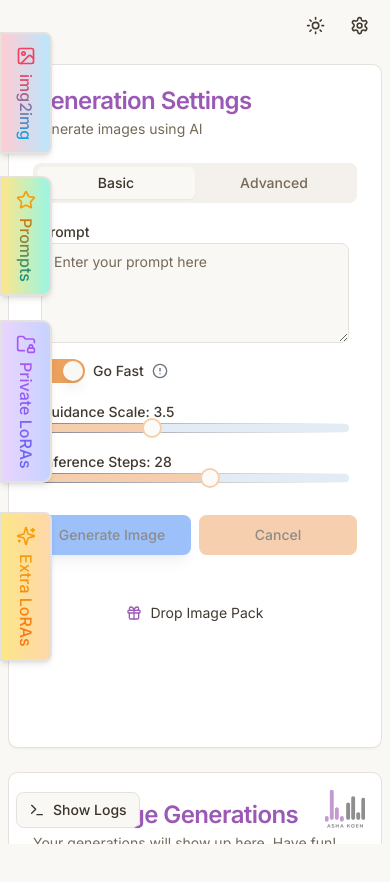
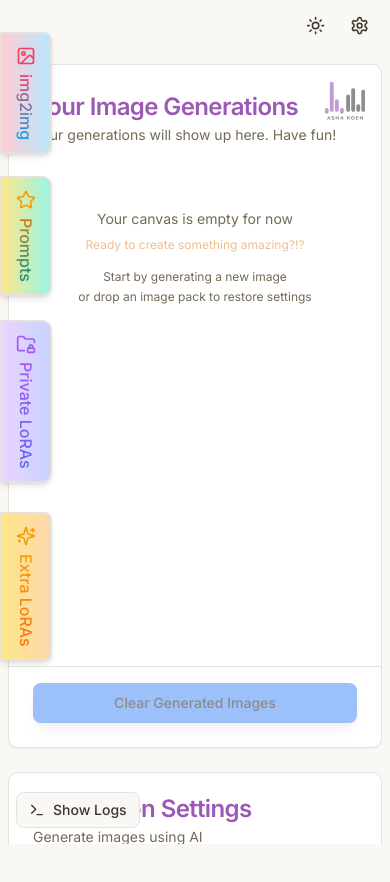
Before and after one commit to ashakoen/next-js-flux1-replicate, a Next.js app: page / in a window 390 px wide. Shown: the top 882 px of the page. Before the commit the page ends 844 px from the top, so only its background shows below. Built offline with nearby package versions, Linux system fonts and the light colour scheme.

Commit message:
reorder cards for mobile displays

```diff
--- a/src/app/page.tsx
+++ b/src/app/page.tsx
@@ -1318,7 +1318,7 @@ if (config.model.includes('flux')) {
 						setFormData={setFormData}
 					/>
 
-					<div className="middle-column">
+<div className="middle-column order-2 md:order-1">
 						<GenerationSettingsCard
 							formData={formData}
 							isLoading={isLoading}
@@ -1347,7 +1347,7 @@ if (config.model.includes('flux')) {
 
 
 					{/* Generated Images Card - Right 2/3 */}
-					<div className="right-column">
+					<div className="right-column order-1 md:order-2">
 
 						<GeneratedImagesCard
 							images={generatedImages}
```
